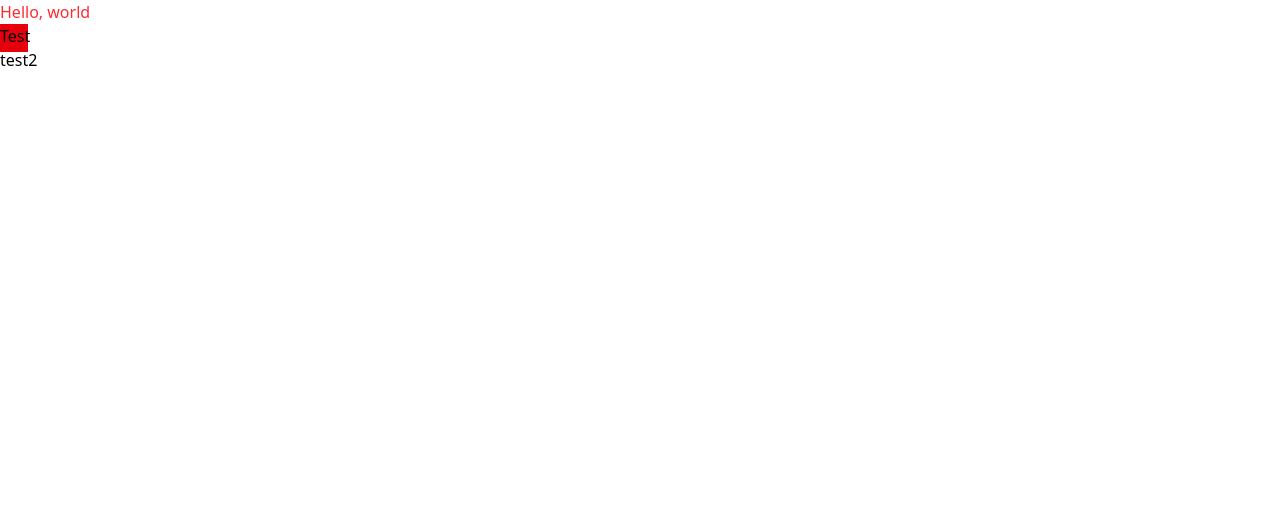
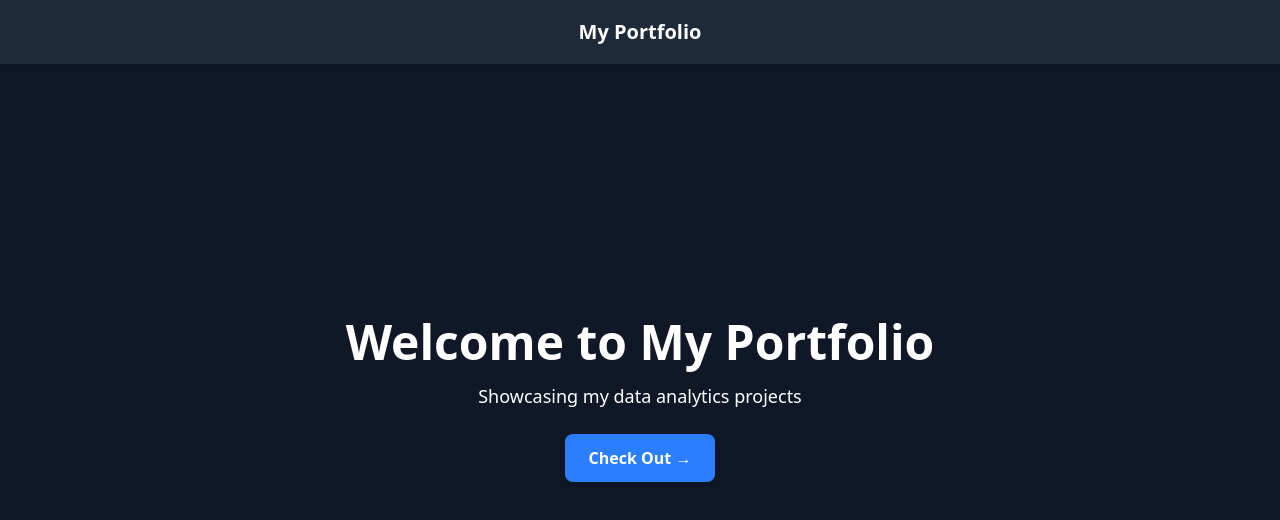
Before and after one commit to VictorVR101/portfolio, a React (Vite) app: page / in a window 1280 px wide. Shown: the top 520 px of the page. Built offline with nearby package versions, Linux system fonts and the light colour scheme.

Commit message:
Updated UI with smooth transition

```diff
--- a/src/App.jsx
+++ b/src/App.jsx
@@ -4,17 +4,31 @@ import viteLogo from '/vite.svg'
 import './App.css'
 
 function App() {
-  const [count, setCount] = useState(0)
+  const [isVisible, setIsVisible] = useState(true);
+
+  const handleClick = () => {
+    setIsVisible(false);
+  };
 
   return (
-    <>
-      <p className='text-red-500'>Hello, world</p>
-      <div className='h-7 w-7 bg-red-600'>
-        <p>Test</p>
-        <p>test2</p>
+    <div className="relative h-screen bg-gray-900 text-white flex items-center justify-center text-center">
+      {/* Blurry top bar (stays fixed) */}
+      <div className="absolute top-0 left-0 w-full h-16 bg-gray-800 bg-opacity-30 backdrop-blur-lg shadow-md flex items-center justify-center">
+        <h2 className="text-xl font-semibold">My Portfolio</h2>
       </div>
-    </>
-  )
+
+      {/* Content that fades up */}
+      <div className={`transition-all duration-700 ${isVisible ? "opacity-100 translate-y-0" : "opacity-0 -translate-y-full"}`}>
+        <h1 className="text-5xl font-bold">Welcome to My Portfolio</h1>
+        <p className="mt-4 text-lg">Showcasing my data analytics projects</p>
+
+        {/* Button */}
+        <button onClick={handleClick} className="mt-6 px-6 py-3 bg-blue-500 text-white font-semibold rounded-lg shadow-md hover:bg-blue-600 transition">
+          Check Out →
+        </button>
+      </div>
+    </div>
+  );
 }
 
 export default App
```
